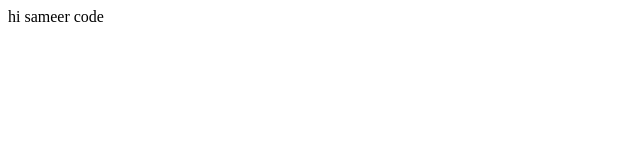
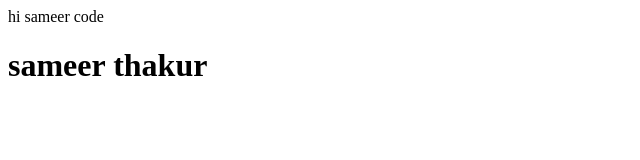
Before and after one commit to bharat841/sameer-code, a plain HTML site: page index.html in a window 1280 px wide. Shown: the whole page, without its empty margins (0-640 px from the left). Drawn offline with Linux system fonts and the light colour scheme.

Commit message:
new branch data

```diff
--- a/index.html
+++ b/index.html
@@ -1 +1,2 @@
 <p>hi sameer code</p>
+<h1>sameer thakur</h1>
```
